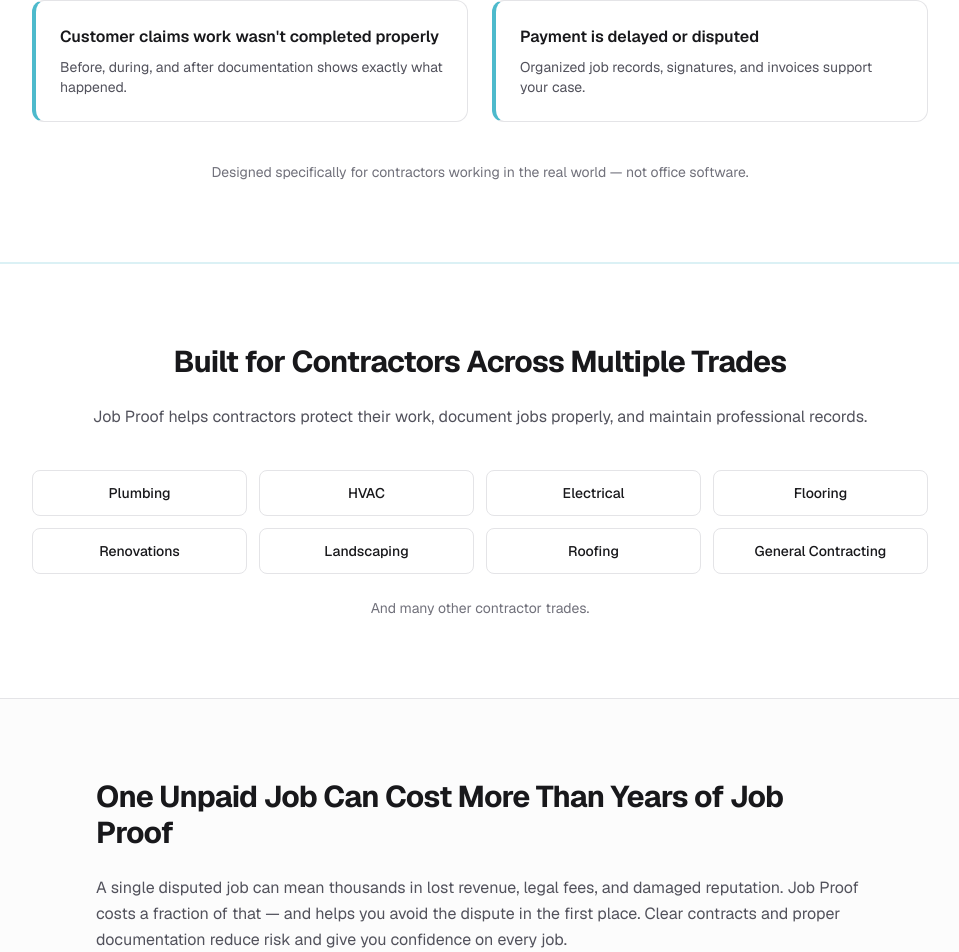
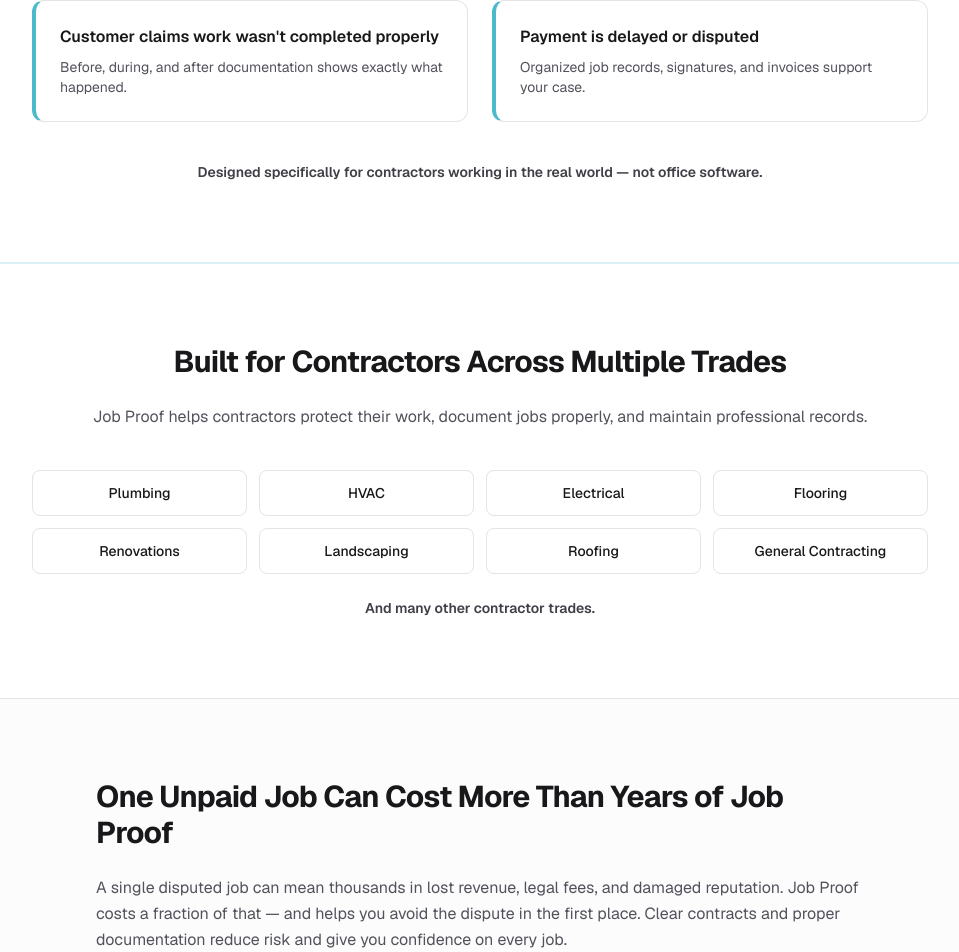
Before and after one commit to Pasmoso1/jobproof, a Next.js app: page / in a window 1280 px wide. Shown: the part 2716-3668 px from the top of the page, without its empty margins (160-1119 px from the left). Built offline with nearby package versions, Linux system fonts and the light colour scheme.

Commit message:
Update landing page copy and styling

```diff
--- a/src/app/page.tsx
+++ b/src/app/page.tsx
@@ -320,7 +320,7 @@
                 </p>
               </div>
             </div>
-            <p className="mt-10 text-center text-sm text-zinc-500">
+            <p className="mt-10 text-center text-sm font-semibold text-zinc-700">
               Designed specifically for contractors working in the real world —
               not office software.
             </p>
@@ -366,7 +366,7 @@
                 General Contracting
               </div>
             </div>
-            <p className="mt-6 text-center text-sm text-zinc-500">
+            <p className="mt-6 text-center text-sm font-semibold text-zinc-700">
               And many other contractor trades.
             </p>
           </div>
```
